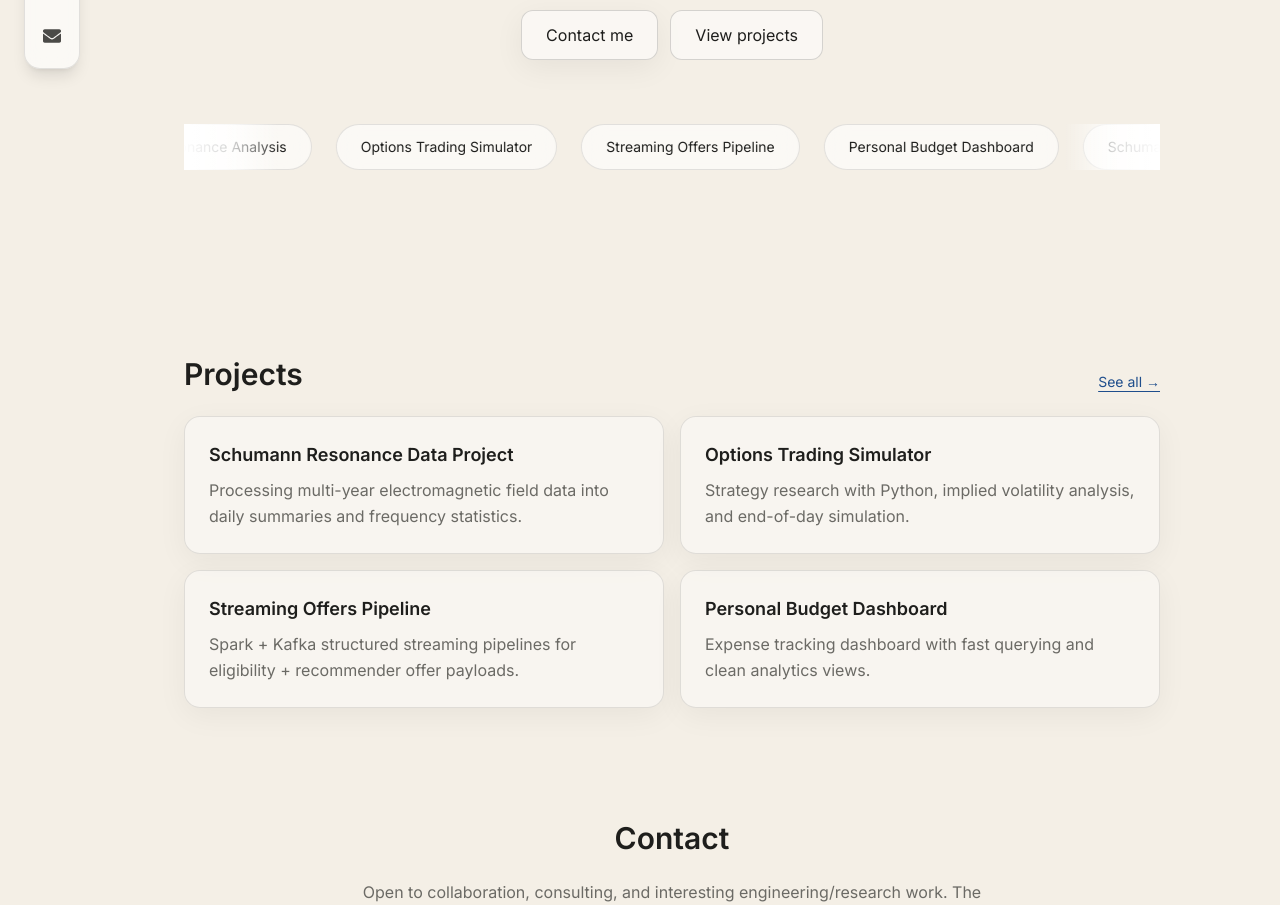
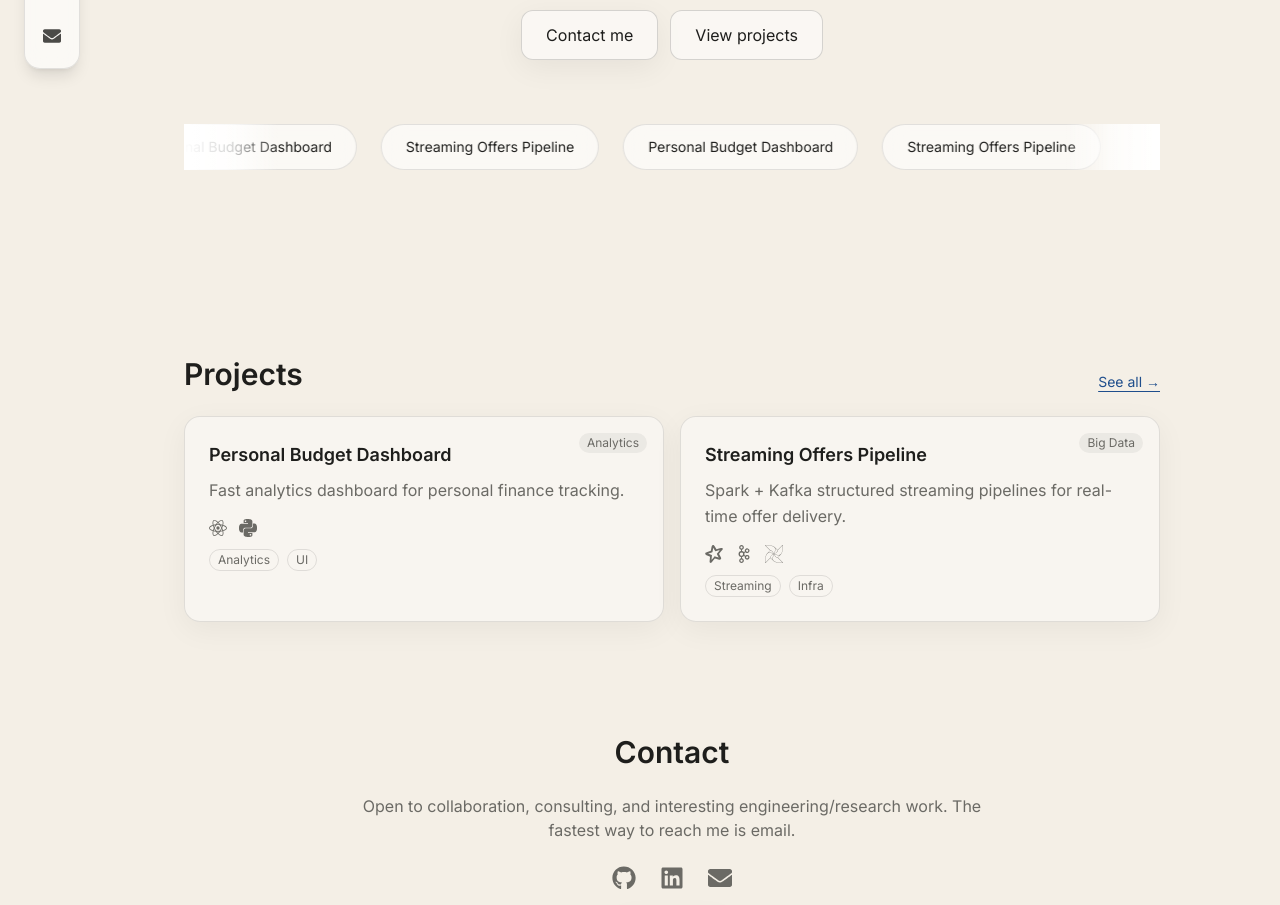
Before and after one commit to ZJashi/my-portfolio, a Next.js app: page / in a window 1280 px wide. Shown: the part 460-1365 px from the top of the page. Built offline with nearby package versions, Linux system fonts and the light colour scheme.

Commit message:
Add tech icons

```diff
--- a/package.json
+++ b/package.json
@@ -11,7 +11,7 @@
   "dependencies": {
     "@react-three/drei": "^10.7.7",
     "@react-three/fiber": "^9.4.0",
-    "framer-motion": "^12.23.26",
+    "framer-motion": "^12.26.1",
     "next": "^15.5.9",
     "ogl": "^1.0.11",
     "react": "19.1.0",
--- a/src/app/components/AboutSection.tsx
+++ b/src/app/about/AboutSection.tsx
@@ -5,17 +5,15 @@ import { AboutItem } from "./AboutItem";
 
 export function AboutSection() {
   return (
-    <section
-      id="about"
-      className="py-24"
-    >
+    <section  id="about" className="py-24">
+
       <div className="max-w-4xl mx-auto px-6 space-y-12">
         {/* Title */}
         <header className="space-y-3">
-          <h2 className="text-3xl md:text-4xl font-semibold text-[var(--ink)]">
+          <h2 className="text-3xl md:text-4xl font-semibold text-(--ink)">
             About
           </h2>
-          <p className="text-[var(--stone)] max-w-2xl">
+          <p className="text-(--stone) max-w-2xl">
             Research, engineering, and teaching experience across academia and industry.
           </p>
         </header>
--- a/src/app/about/page.tsx
+++ b/src/app/about/page.tsx
@@ -1,6 +1,6 @@
 "use client";
 
-import { AboutSection } from "../components/AboutSection";
+import { AboutSection } from "./AboutSection";
 
 export default function Home() {
   return (
--- /dev/null
+++ b/src/app/components/TechIcons.tsx
@@ -0,0 +1,72 @@
+"use client";
+
+import { motion } from "framer-motion";
+import { TECH } from "@/content/tech";
+
+type Props = {
+    tech: (keyof typeof TECH)[];
+    size?: number;
+};
+
+export function TechIcons({ tech, size = 20 }: Props) {
+    return (
+        <motion.div
+            initial="hidden"
+            whileInView="show"
+            viewport={{ once: true }}
+            variants={{
+                hidden: {},
+                show: {
+                    transition: {
+                        staggerChildren: 0.05,
+                    },
+                },
+            }}
+            className="flex flex-wrap gap-3"
+        >
+            {tech.map((key) => {
+                const entry = TECH[key];
+                if (!entry) return null;
+
+                const { Icon, name } = entry;
+
+                return (
+                    <motion.div
+                        key={key}
+                        variants={{
+                            hidden: { opacity: 0, y: 4 },
+                            show: { opacity: 1, y: 0 },
+                        }}
+                        className="group relative"
+                    >
+                        <Icon
+                            size={size}
+                            className="
+                text-(--stone)
+                transition
+                duration-200
+                group-hover:text-(--ink)
+                group-hover:-translate-y-0.5
+                group-hover:scale-110
+              "
+                        />
+
+                        {/* Tooltip */}
+                        <span
+                            className="
+                pointer-events-none
+                absolute -top-8 left-1/2 -translate-x-1/2
+                rounded-md bg-black px-2 py-1
+                text-xs text-white whitespace-nowrap
+                opacity-0 group-hover:opacity-100
+                transition
+              "
+                        >
+              {name}
+            </span>
+                    </motion.div>
+                );
+            })}
+        </motion.div>
+    );
+}
--- a/src/app/home/Projects.tsx
+++ b/src/app/home/Projects.tsx
@@ -1,59 +1,68 @@
 import Link from "next/link";
-
+import { projects } from "@/content/projects";
+import { TechIcons } from "../components/TechIcons";
 
 export default function Projects() {
-    const projects = [
-        {
-            title: "Schumann Resonance Data Project",
-            desc:
-                "Processing multi-year electromagnetic field data into daily summaries and frequency statistics.",
-        },
-        {
-            title: "Options Trading Simulator",
-            desc:
-                "Strategy research with Python, implied volatility analysis, and end-of-day simulation.",
-        },
-        {
-            title: "Streaming Offers Pipeline",
-            desc:
-                "Spark + Kafka structured streaming pipelines for eligibility + recommender offer payloads.",
-        },
-        {
-            title: "Personal Budget Dashboard",
-            desc:
-                "Expense tracking dashboard with fast querying and clean analytics views.",
-        },
-    ];
-
     return (
         <section id="projects" className="space-y-6">
             <div className="flex items-end justify-between gap-4 flex-wrap">
                 <h2 className="text-2xl md:text-3xl font-semibold text-[var(--ink)]">
                     Projects
                 </h2>
+
                 <Link
                     href="/projects"
                     className="text-sm underline underline-offset-4 text-[var(--ultramarine)]"
                 >
                     See all →
                 </Link>
-
             </div>
 
             <div className="grid sm:grid-cols-2 gap-4">
-                {projects.map((p) => (
-                    <div
-                        key={p.title}
-                        className="rounded-2xl border border-black/10 bg-white/40 p-6 hover:bg-white/55 transition"
+                {projects.map((project) => (
+                    <article
+                        key={project.slug}
+                        className="relative rounded-2xl border border-black/10 bg-white/40 p-6
+                       hover:bg-white/55 transition"
                         style={{ boxShadow: "0 8px 30px rgba(0,0,0,0.05)" }}
                     >
+                        {project.heroLabel && (
+                            <span className="absolute right-4 top-4 text-xs rounded-full
+                               bg-black/5 px-2 py-0.5 text-[var(--stone)]">
+                {project.heroLabel}
+              </span>
+                        )}
+
                         <h3 className="text-lg font-semibold text-[var(--ink)]">
-                            {p.title}
+                            {project.title}
                         </h3>
+
                         <p className="mt-2 text-[var(--stone)] leading-relaxed">
-                            {p.desc}
+                            {project.shortDescription}
                         </p>
-                    </div>
+
+                        {/* Tech icons */}
+                        {project.tech && project.tech.length > 0 && (
+                            <div className="mt-4">
+                                <TechIcons tech={project.tech} size={18} />
+                            </div>
+                        )}
+
+                        {/* Tags */}
+                        {project.tags.length > 0 && (
+                            <div className="mt-3 flex flex-wrap gap-2">
+                                {project.tags.map((tag) => (
+                                    <span
+                                        key={tag}
+                                        className="text-xs rounded-full border border-black/10
+                               px-2 py-0.5 text-[var(--stone)]"
+                                    >
+                    {tag}
+                  </span>
+                                ))}
+                            </div>
+                        )}
+                    </article>
                 ))}
             </div>
         </section>
--- a/src/app/layout.tsx
+++ b/src/app/layout.tsx
@@ -1,6 +1,7 @@
 "use client";
 
-// src/app/layout.tsx
+
+
 import "./globals.css";
 import { Inter } from "next/font/google";
 import TopNav from "./components/TopNav";
--- a/src/content/about.data.ts
+++ b/src/content/about.data.ts
@@ -1,4 +1,6 @@
 // src/components/About/about.data.ts
+
+import type { TechKey } from "./tech";
 
 export const about = [
   {
@@ -6,6 +8,8 @@ export const about = [
     company: "NYU — Center of Artificial Intelligence & Data Science",
     time: "Jan 2025 — Present",
     bullets: [],
+    tech: ["python", 'fastapi', 'react']
+
   },
   {
     role: "Big Data Engineering Intern",
@@ -23,7 +27,7 @@ export const about = [
     company: "Perimeter Institute",
     time: "2022 — 2023",
     bullets: [
-      "Conducted research on quasicrystals and scattering amplitudes",
+      "Investigate, develop and implement the twinned regression algorithm.",
       "Developed analytical and computational tools for theoretical physics",
       "Produced research notes and technical write-ups with faculty",
       "Extended existing theoretical frameworks with original contributions",
--- a/src/content/projects.ts
+++ b/src/content/projects.ts
@@ -1,40 +1,16 @@
+import type { TechKey } from "@/content/tech";
+
 export type Project = {
     slug: string;
     title: string;
     shortDescription: string;
     heroLabel?: string;
-    preview: string; // image or gif (public/)
+    preview: string;
     tags: string[];
+    tech?: TechKey[];
 };
 
 export const projects: Project[] = [
-    {
-        slug: "schumann-resonance",
-        title: "Schumann Resonance Analysis",
-        shortDescription:
-            "Multi-year electromagnetic field processing with node detection and frequency statistics.",
-        heroLabel: "Physics • Signal Processing",
-        preview: "/previews/schumann.gif",
-        tags: ["Physics", "Signal Processing", "Python"],
-    },
-    {
-        slug: "options-trading",
-        title: "Options Trading Simulator",
-        shortDescription:
-            "Implied volatility research, strategy backtesting, and EOD simulations.",
-        heroLabel: "Quant • Finance",
-        preview: "/previews/options.gif",
-        tags: ["Finance", "Python", "Quant"],
-    },
-    {
-        slug: "streaming-offers",
-        title: "Streaming Offers Pipeline",
-        shortDescription:
-            "Spark + Kafka pipelines for eligibility and recommender payloads.",
-        heroLabel: "Big Data • Streaming",
-        preview: "/previews/streaming.gif",
-        tags: ["Spark", "Kafka", "Data Engineering"],
-    },
     {
         slug: "budget-dashboard",
         title: "Personal Budget Dashboard",
@@ -43,5 +19,16 @@ export const projects: Project[] = [
         heroLabel: "Analytics",
         preview: "/previews/budget.png",
         tags: ["Analytics", "UI"],
+        tech: ["react", "python"],
+    },
+    {
+        slug: "streaming-offers",
+        title: "Streaming Offers Pipeline",
+        shortDescription:
+            "Spark + Kafka structured streaming pipelines for real-time offer delivery.",
+        heroLabel: "Big Data",
+        preview: "/previews/streaming.png",
+        tags: ["Streaming", "Infra"],
+        tech: ["spark", "kafka", "airflow"],
     },
 ];
--- /dev/null
+++ b/src/content/tech.ts
@@ -0,0 +1,33 @@
+// src/data/tech.ts
+import {
+    SiReact,
+    SiCplusplus,
+    SiSpringboot,
+    SiApachespark,
+    SiApachekafka,
+    SiApachehadoop,
+    SiApacheairflow,
+    SiRust,
+    SiFastapi,
+    SiFlask,
+    SiPython,
+} from "react-icons/si";
+import { DiJava } from "react-icons/di";
+
+export const TECH = {
+    react: { name: "React", Icon: SiReact },
+    java: { name: "Java", Icon: DiJava },
+    cpp: { name: "C++", Icon: SiCplusplus },
+    springboot: { name: "Spring Boot", Icon: SiSpringboot },
+    spark: { name: "Spark", Icon: SiApachespark },
+    kafka: { name: "Kafka", Icon: SiApachekafka },
+    hdfs: { name: "HDFS", Icon: SiApachehadoop },
+    airflow: { name: "Airflow", Icon: SiApacheairflow },
+    rust: { name: "Rust", Icon: SiRust },
+    fastapi: { name: "FastAPI", Icon: SiFastapi },
+    flask: { name: "Flask", Icon: SiFlask },
+    python: { name: "Python", Icon: SiPython },
+} as const;
+
+
+export type TechKey = keyof typeof TECH;
```
Also changed, not shown: src/app/about/AboutItem.tsx (added, +59 -0 lines), src/app/components/AboutItem.tsx (deleted, +0 -43 lines), 1 other file (tests, documents, lock files or other folders).
